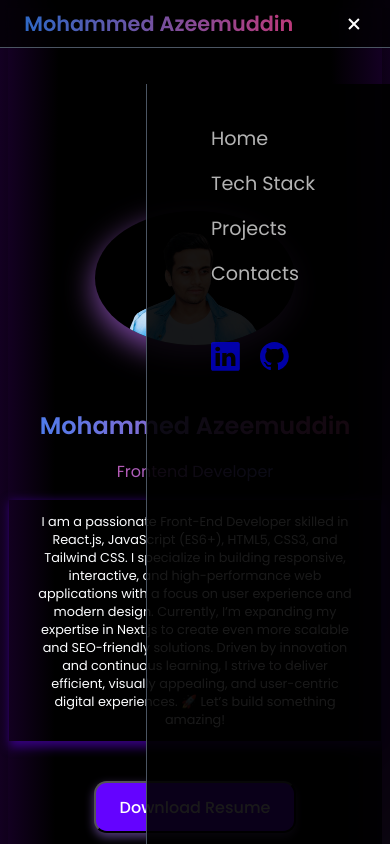
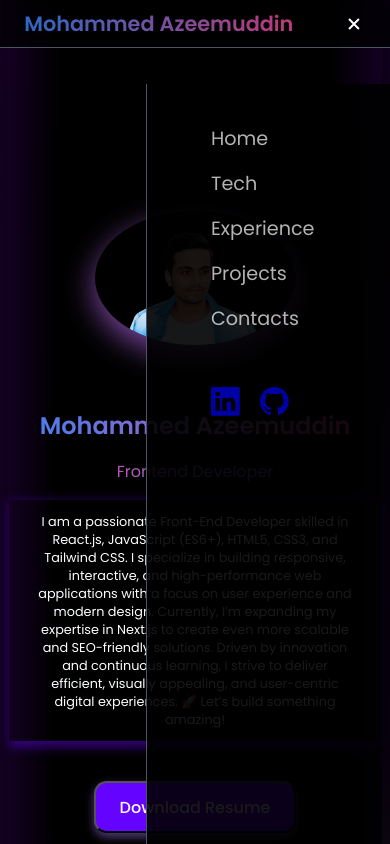
Before and after one commit to MohdAzimuddin/myportfolio, a React (Vite) app: page / in a window 390 px wide. Both pictures are taken after a click on the icon 353 px from the left and 23 px from the top of the page. Shown: the top 844 px of the page. Built offline with nearby package versions, Linux system fonts and the light colour scheme.

Commit message:
reflect new update

```diff
--- a/src/components/Navbar/Navbar.jsx
+++ b/src/components/Navbar/Navbar.jsx
@@ -75,8 +75,11 @@ const Navbar = () => {
               <li>Home</li>
             </a>
             <a href="#tech" className="mobile-menu-link">
-              <li>Tech Stack</li>
+              <li>Tech</li>
             </a>
+            <a href="#experience" className="mobile-menu-link">
+          <li>Experience</li>
+        </a>
             <a href="#projects" className="mobile-menu-link">
               <li>Projects</li>
             </a>
```
